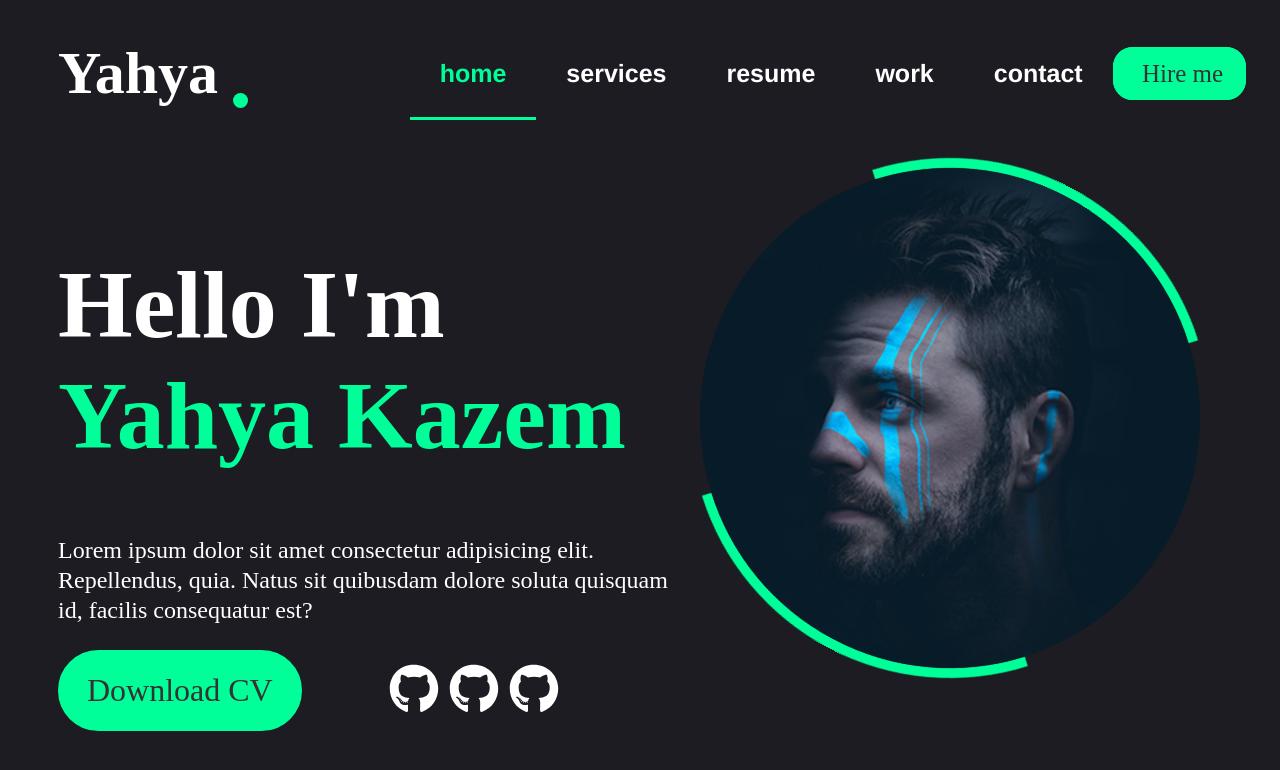
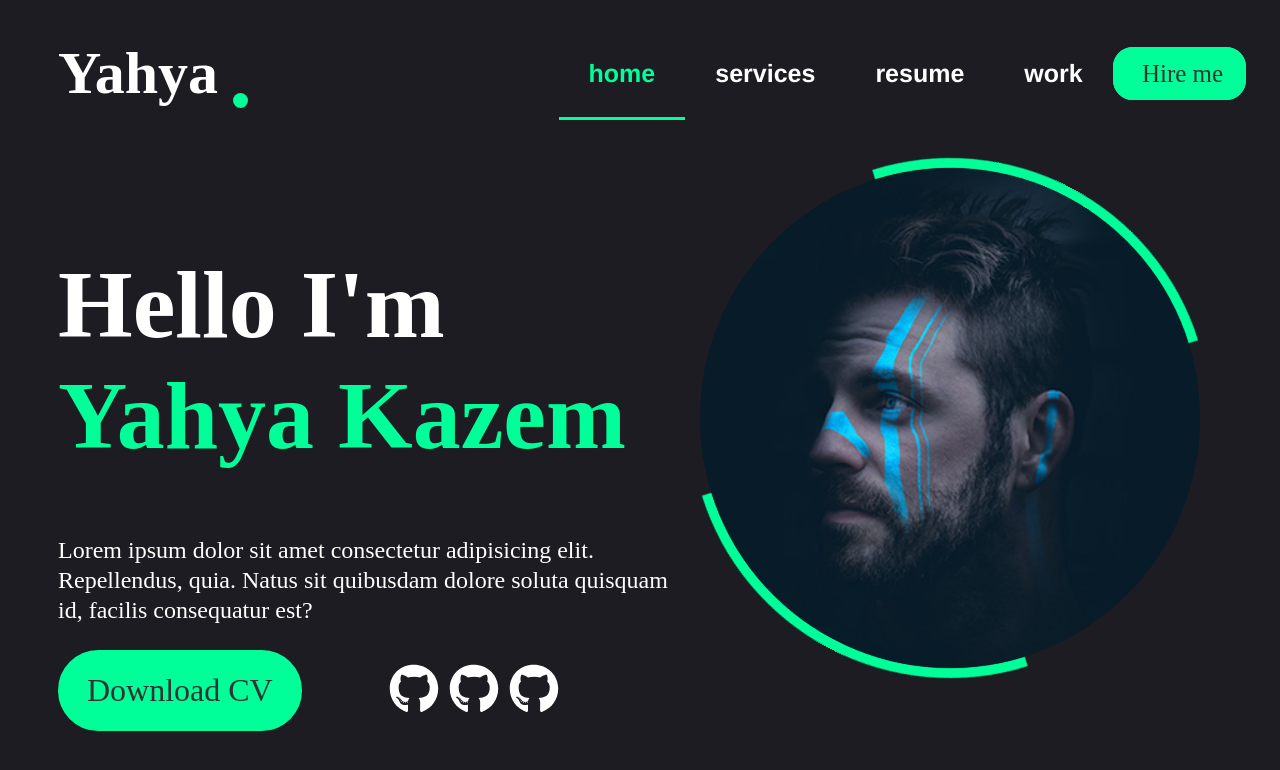
Before and after one commit to Yousef26/yousef, a Next.js app: page / in a window 1280 px wide. Shown: the top 770 px of the page. Built offline with nearby package versions, Linux system fonts and the light colour scheme.

Commit message:
Update page.tsx

```diff
--- a/src/app/Header/page.tsx
+++ b/src/app/Header/page.tsx
@@ -106,7 +106,7 @@ const Links = [
   { name: 'services', path: '/Services' },
   { name: 'resume', path: '/Resume' },
   { name: 'work', path: '/Work' },
-  { name: 'contact', path: '/Contact' }
+
 ];
 
 const Header = () => {
```
